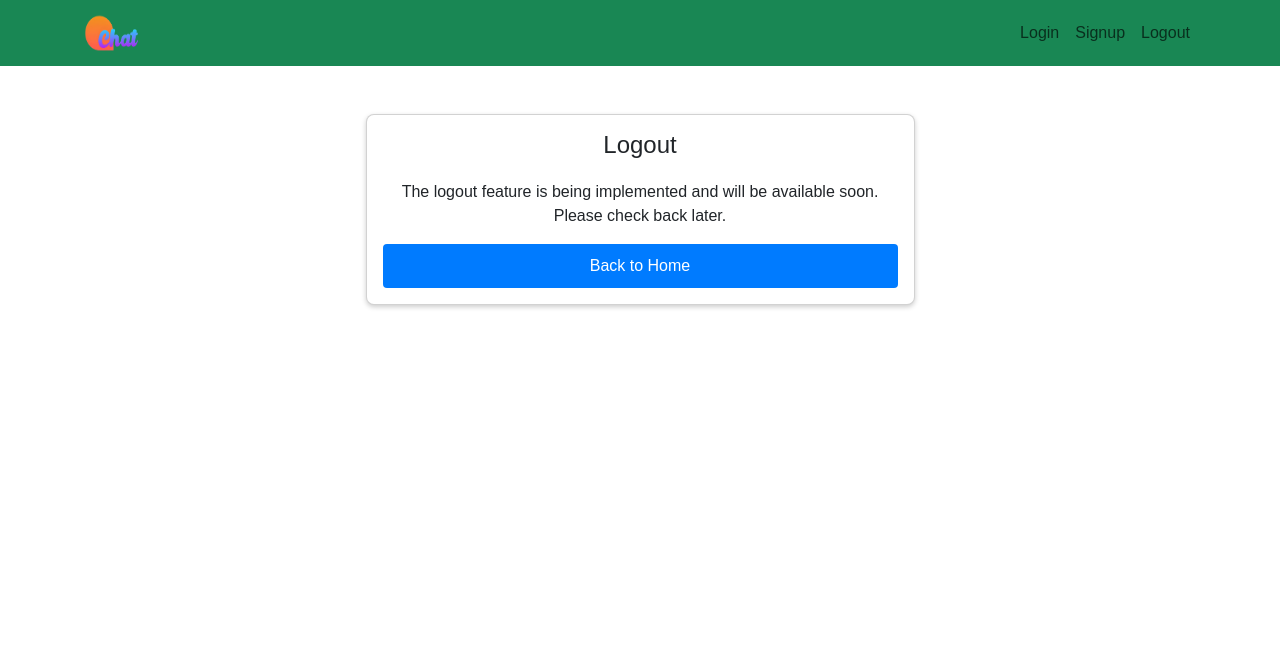
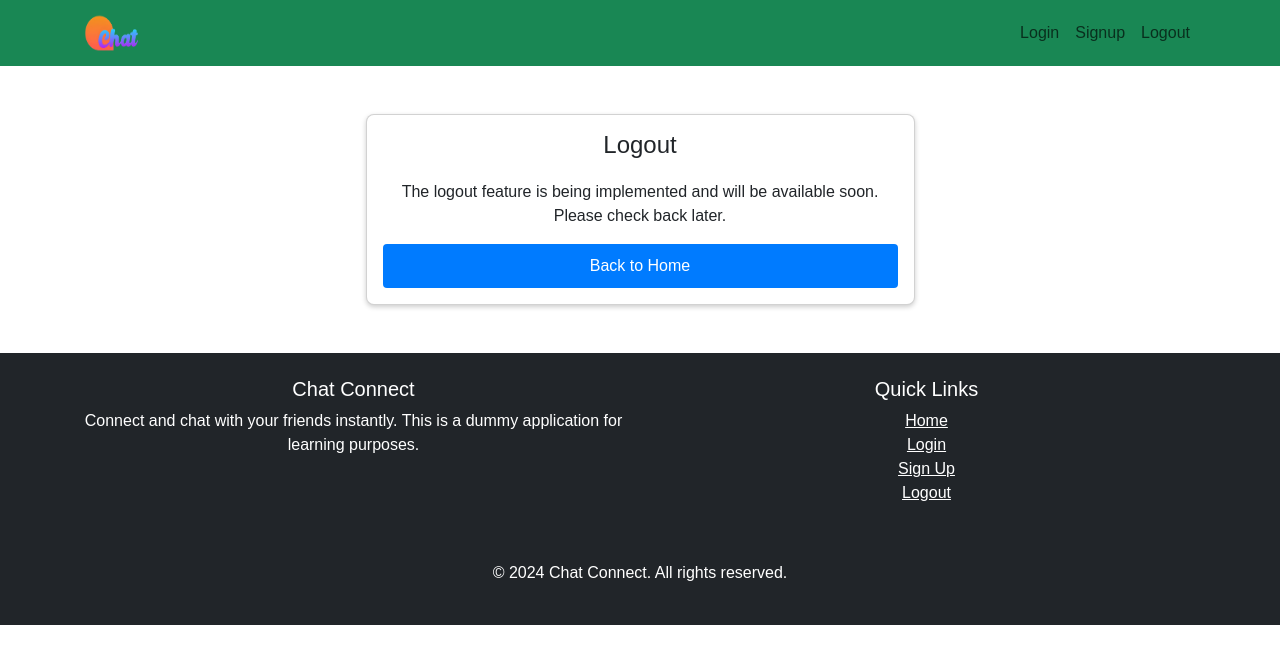
Before and after one commit to omjaisatya/chat-connect, a React (Create React App) app in the folder client/: page /logout in a window 1280 px wide. Shown: the top 664 px of the page. Built offline with nearby package versions, Linux system fonts and the light colour scheme.

Commit message:
add footer section

```diff
--- a/client/src/App.js
+++ b/client/src/App.js
@@ -8,6 +8,7 @@ import Chat from "./components/chat/Chat";
 import Login from "./components/layout/Login";
 import Signup from "./components/layout/Signup";
 import Logout from "./components/layout/Logout";
+import Footer from "./components/layout/Footer";
 
 function App() {
   const [user, setUser] = useState(null);
@@ -23,6 +24,7 @@ function App() {
             <Route path="/signup" element={<Signup />} />
             <Route path="/logout" element={<Logout />} />
           </Routes>
+          <Footer />
         </BrowserRouter>
       </UserContext.Provider>
     </div>
--- a/client/src/components/layout/Footer.js
+++ b/client/src/components/layout/Footer.js
@@ -1,4 +1,5 @@
 import React from "react";
+import { Link } from "react-router-dom";
 
 const Footer = () => {
   return (
```
